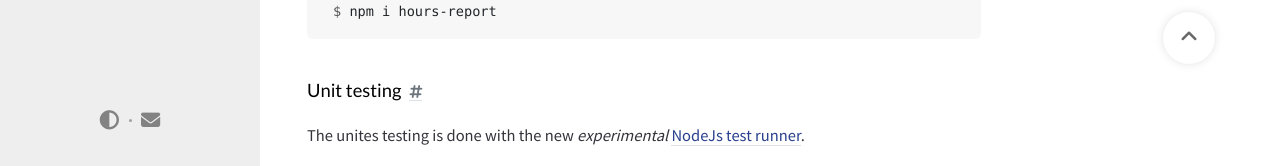
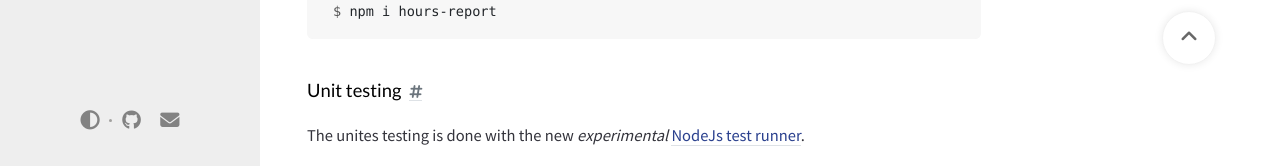
Before and after one commit to ChenPeleg/chirpy-docs, a Jekyll site: the page built from docs/index.md, in a window 1280 px wide and 900 px high, scrolled down 581 px. Shown: the part 731-897 px from the top of the window. Built offline with Jekyll 4.4.1, drawn with Linux system fonts in a browser that asks for light colours; comment, search, counter and statistics services are not loaded.

Commit message:
changed sidebar github pages

```diff
--- a/_includes/sidebar.html
+++ b/_includes/sidebar.html
@@ -69,7 +69,7 @@
 
       {% case entry.type %}
         {% when 'github' %}
-          {% assign url = append: site.url %}
+          {% assign  url = 'https://github.com/' | append: site.github.username %}
         {% when 'twitter' %}
           {% assign url = 'https://twitter.com/' | append: site.twitter.username %}
         {% when 'email' %}
```
